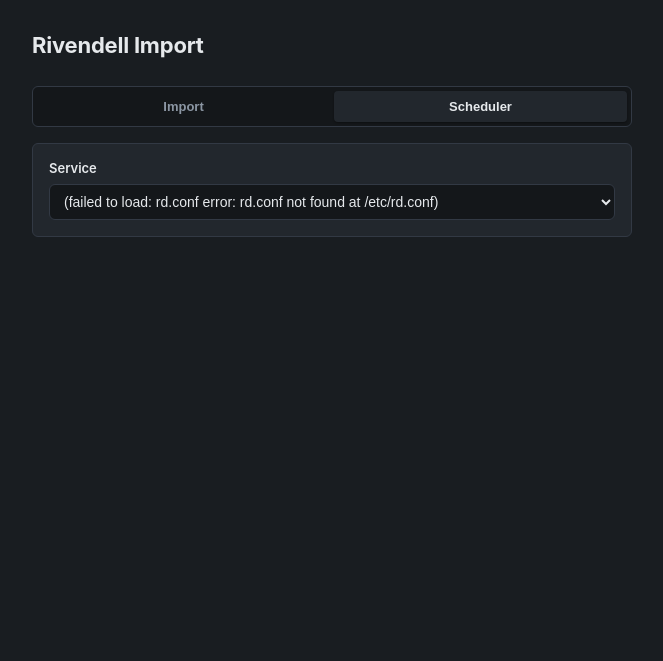
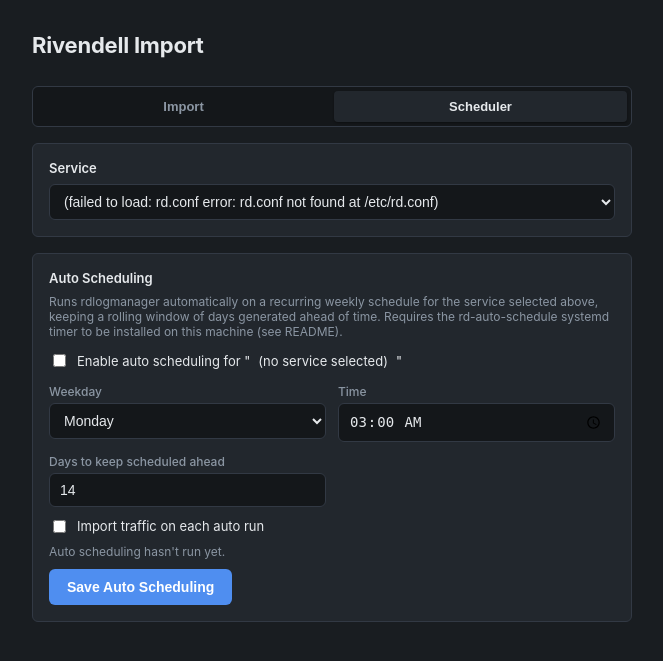
Before and after one commit to alastairtech/rd-import-web, a FastAPI app: page / in a window 1280 px wide, after a click on "Scheduler". Shown: the top 661 px of the page, without its empty margins (308-971 px from the left). Run offline with FastAPI, Linux system fonts and the light colour scheme.

Commit message:
Add Auto Scheduling: weekly rdlogmanager runs via a systemd timer
Adds a recurring rule (weekday, time, rolling day count) to the
Scheduler tab that keeps a service's logs generated N days ahead
without manual intervention. Saving just persists the rule to
data/auto_schedule.json; a systemd timer installed by
install-service.sh (rd-auto-schedule.timer, ticking every 15 min)
checks it via app/auto_schedule_runner.py and fires rdlogmanager only
when due, avoiding any need to grant the web app elevated privileges.

Targets whichever service is picked in the existing top-of-tab
selector rather than duplicating it, and sits above Advanced options.

Co-Authored-By: Claude Sonnet 5 <noreply@anthropic.com>

```diff
--- a/app/main.py
+++ b/app/main.py
@@ -1,3 +1,4 @@
+from dataclasses import asdict
 from datetime import date
 from pathlib import Path
 from typing import List, Optional
@@ -9,6 +10,8 @@ from fastapi.templating import Jinja2Templates
 from pydantic import BaseModel
 
 from . import db, importer, scheduler
+from .auto_schedule import AutoScheduleConfig, load_config as load_auto_schedule_config
+from .auto_schedule import save_config as save_auto_schedule_config
 from .config import IMPORT_ROOT
 from .rdconf import RdConfError, load_db_creds
 
@@ -180,6 +183,78 @@ def api_scheduler_run(req: SchedulerRunRequest):
     }
 
 
+class AutoScheduleRequest(BaseModel):
+    enabled: bool
+    service: str
+    weekday: int  # 0=Monday .. 6=Sunday
+    time: str  # "HH:MM", 24-hour
+    days_ahead: int
+    import_traffic: bool = False
+    timeout_minutes: Optional[int] = None
+
+
+@app.get("/api/auto-schedule")
+def api_get_auto_schedule():
+    config = load_auto_schedule_config()
+    return {
+        "enabled": config.enabled,
+        "service": config.service,
+        "weekday": config.weekday,
+        "time": config.time,
+        "days_ahead": config.days_ahead,
+        "import_traffic": config.import_traffic,
+        "timeout_minutes": config.timeout_minutes,
+        "last_run": asdict(config.last_run) if config.last_run else None,
+    }
+
+
+@app.post("/api/auto-schedule")
+def api_save_auto_schedule(req: AutoScheduleRequest):
+    if not 0 <= req.weekday <= 6:
+        raise HTTPException(status_code=400, detail="Weekday must be between 0 (Monday) and 6 (Sunday)")
+
+    try:
+        hh, mm = req.time.split(":")
+        valid_time = 0 <= int(hh) <= 23 and 0 <= int(mm) <= 59
+    except ValueError:
+        valid_time = False
+    if not valid_time:
+        raise HTTPException(status_code=400, detail="Time must be in 24-hour HH:MM format")
+
+    if req.days_ahead <= 0:
+        raise HTTPException(status_code=400, detail="Number of days must be greater than 0")
+
+    if req.timeout_minutes is not None and req.timeout_minutes <= 0:
+        raise HTTPException(status_code=400, detail="Timeout must be greater than 0 minutes")
+
+    if req.enabled:
+        try:
+            creds = load_db_creds()
+            services = db.list_services(creds)
+        except RdConfError as e:
+            raise HTTPException(status_code=500, detail=f"rd.conf error: {e}")
+        except Exception as e:
+            raise HTTPException(status_code=500, detail=f"Database error: {e}")
+        if not any(s.name == req.service for s in services):
+            raise HTTPException(status_code=400, detail=f"Unknown service '{req.service}'")
+
+    # last_run is runner-owned state, not something the UI submits — carry
+    # it forward from disk so saving settings never erases run history.
+    existing = load_auto_schedule_config()
+    config = AutoScheduleConfig(
+        enabled=req.enabled,
+        service=req.service,
+        weekday=req.weekday,
+        time=req.time,
+        days_ahead=req.days_ahead,
+        import_traffic=req.import_traffic,
+        timeout_minutes=req.timeout_minutes,
+        last_run=existing.last_run,
+    )
+    save_auto_schedule_config(config)
+    return {"saved": True}
+
+
 @app.post("/api/upload")
 async def api_upload(files: List[UploadFile] = File(...)):
     if not files:
--- a/app/static/app.js
+++ b/app/static/app.js
@@ -386,6 +386,86 @@ async function loadServices() {
   } catch (err) {
     select.innerHTML = `<option value="">(failed to load: ${err.message})</option>`;
   }
+  loadAutoSchedule();
+}
+
+function updateAutoServiceLabel() {
+  el("auto-service-label").textContent = el("scheduler_service").value || "(no service selected)";
+}
+
+async function loadAutoSchedule() {
+  try {
+    const res = await fetch("/api/auto-schedule");
+    const data = await res.json();
+    if (!res.ok) throw new Error(formatDetail(data.detail));
+
+    // Restore the saved rule's service into the top selector, but only if
+    // nothing else already picked one (e.g. the single-service auto-select
+    // in loadServices()) — never override an explicit user choice.
+    if (data.service && !el("scheduler_service").value) {
+      el("scheduler_service").value = data.service;
+      onServiceChange();
+    } else {
+      updateAutoServiceLabel();
+    }
+
+    el("auto_enabled").checked = data.enabled;
+    el("auto_weekday").value = String(data.weekday);
+    el("auto_time").value = data.time;
+    el("auto_days_ahead").value = String(data.days_ahead);
+    el("auto_import_traffic").checked = data.import_traffic;
+    renderAutoScheduleStatus(data);
+  } catch (err) {
+    el("auto-schedule-status").textContent = `Failed to load saved settings: ${err.message}`;
+  }
+}
+
+function renderAutoScheduleStatus(data) {
+  const status = el("auto-schedule-status");
+  const parts = [];
+  if (data.service) parts.push(`Saved for service "${data.service}".`);
+  if (data.last_run) {
+    const outcome = data.last_run.success
+      ? "succeeded"
+      : `failed (${data.last_run.failed_days} of ${data.last_run.days_run} day(s))`;
+    parts.push(`Last auto run: ${data.last_run.date} — ${outcome}.`);
+  } else {
+    parts.push("Auto scheduling hasn't run yet.");
+  }
+  status.textContent = parts.join(" ");
+}
+
+async function saveAutoSchedule() {
+  const btn = el("auto-save-btn");
+  const payload = {
+    enabled: el("auto_enabled").checked,
+    service: el("scheduler_service").value,
+    weekday: parseInt(el("auto_weekday").value, 10),
+    time: el("auto_time").value,
+    days_ahead: parseInt(el("auto_days_ahead").value, 10),
+    import_traffic: el("auto_import_traffic").checked,
+  };
+
+  if (payload.enabled && !payload.service) {
+    alert("Select a service at the top of the Scheduler tab before enabling auto scheduling.");
+    return;
+  }
+
+  btn.disabled = true;
+  try {
+    const res = await fetch("/api/auto-schedule", {
+      method: "POST",
+      headers: { "Content-Type": "application/json" },
+      body: JSON.stringify(payload),
+    });
+    const data = await res.json();
+    if (!res.ok) throw new Error(formatDetail(data.detail));
+    await loadAutoSchedule();
+  } catch (err) {
+    alert(`Failed to save auto scheduling: ${err.message}`);
+  } finally {
+    btn.disabled = false;
+  }
 }
 
 function onServiceChange() {
@@ -394,6 +474,7 @@ function onServiceChange() {
   schedulerState.selectedDates.clear();
   schedulerState.scheduledCache.clear();
   hideSchedulerOverwriteNotice();
+  updateAutoServiceLabel();
 
   const hasService = !!schedulerState.service;
   el("scheduler-calendar-card").hidden = !hasService;
@@ -652,6 +733,7 @@ function setupScheduler() {
   el("scheduler-overwrite-cancel-btn").addEventListener("click", hideSchedulerOverwriteNotice);
   el("scheduler-overwrite-confirm-btn").addEventListener("click", runSchedule);
   el("scheduler-reset-advanced-btn").addEventListener("click", resetSchedulerAdvancedDefaults);
+  el("auto-save-btn").addEventListener("click", saveAutoSchedule);
 }
 
 function setupTabs() {
--- a/app/static/style.css
+++ b/app/static/style.css
@@ -88,7 +88,7 @@ label {
   margin-top: 6px;
 }
 
-select, input[type="number"] {
+select, input[type="number"], input[type="time"] {
   width: 100%;
   padding: 8px 10px;
   background: #14171a;
--- a/app/templates/index.html
+++ b/app/templates/index.html
@@ -167,6 +167,52 @@
       <button type="button" id="scheduler-generate-btn" class="primary-btn" style="margin-top:14px;">Generate Schedule</button>
     </section>
 
+    <section class="card">
+      <label>Auto Scheduling</label>
+      <p class="hint">
+        Runs rdlogmanager automatically on a recurring weekly schedule for
+        the service selected above, keeping a rolling window of days
+        generated ahead of time. Requires the rd-auto-schedule systemd
+        timer to be installed on this machine (see README).
+      </p>
+      <label class="checkbox" style="margin-top:10px;">
+        <input type="checkbox" id="auto_enabled" />
+        Enable auto scheduling for "<span id="auto-service-label">(no service selected)</span>"
+      </label>
+
+      <div class="advanced-grid">
+        <div>
+          <label for="auto_weekday">Weekday</label>
+          <select id="auto_weekday">
+            <option value="0">Monday</option>
+            <option value="1">Tuesday</option>
+            <option value="2">Wednesday</option>
+            <option value="3">Thursday</option>
+            <option value="4">Friday</option>
+            <option value="5">Saturday</option>
+            <option value="6">Sunday</option>
+          </select>
+        </div>
+        <div>
+          <label for="auto_time">Time</label>
+          <input type="time" id="auto_time" value="03:00" />
+        </div>
+        <div>
+          <label for="auto_days_ahead">Days to keep scheduled ahead</label>
+          <input type="number" id="auto_days_ahead" min="1" value="14" />
+        </div>
+      </div>
+
+      <label class="checkbox" style="margin-top:10px;">
+        <input type="checkbox" id="auto_import_traffic" />
+        Import traffic on each auto run
+      </label>
+
+      <div id="auto-schedule-status" class="hint"></div>
+
+      <button type="button" id="auto-save-btn" class="primary-btn" style="margin-top:10px;">Save Auto Scheduling</button>
+    </section>
+
     <details class="card" id="scheduler-advanced-card" hidden>
       <summary>Advanced options</summary>
       <p class="warning">
```
Also changed, not shown: app/auto_schedule.py (added, +125 -0 lines), app/auto_schedule_runner.py (added, +38 -0 lines), app/config.py (+10 -0 lines), README.md, 2 other files.
